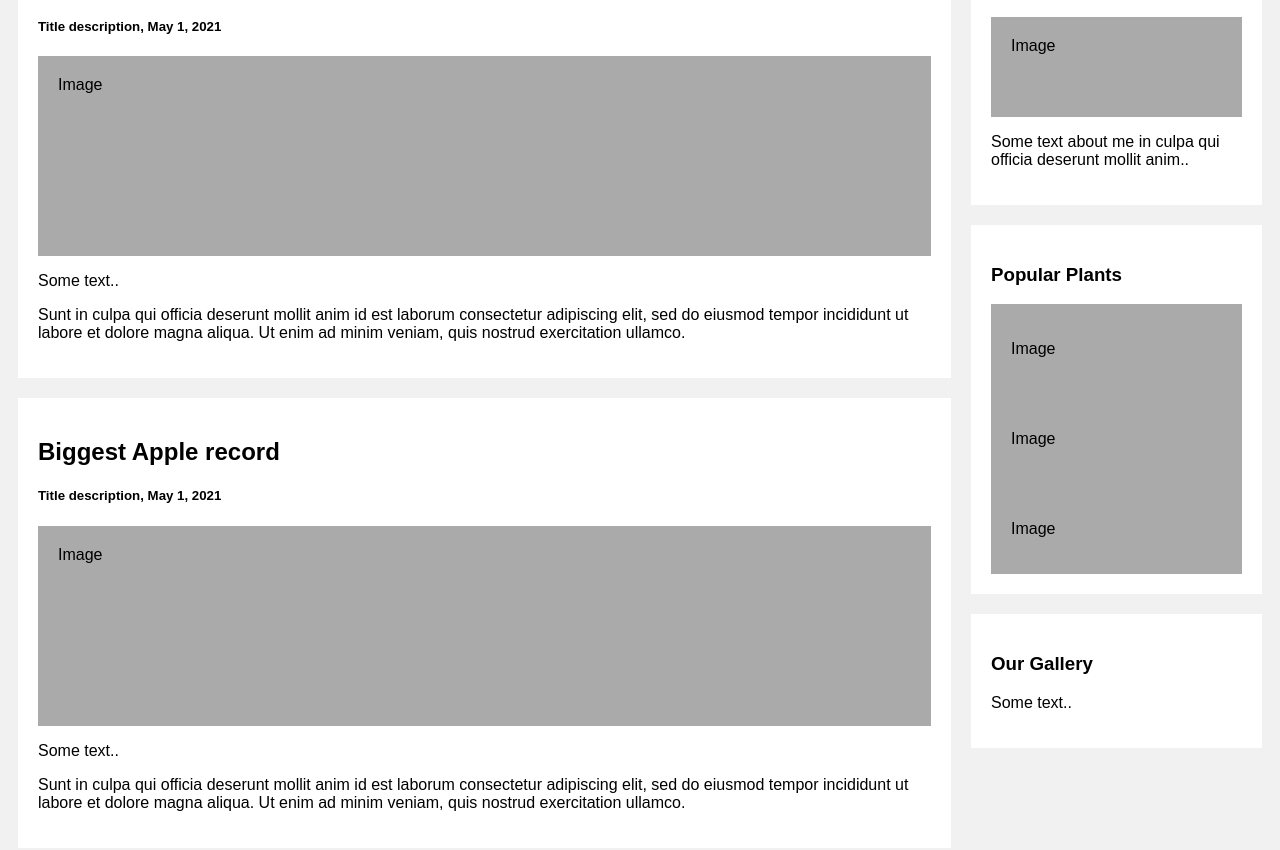
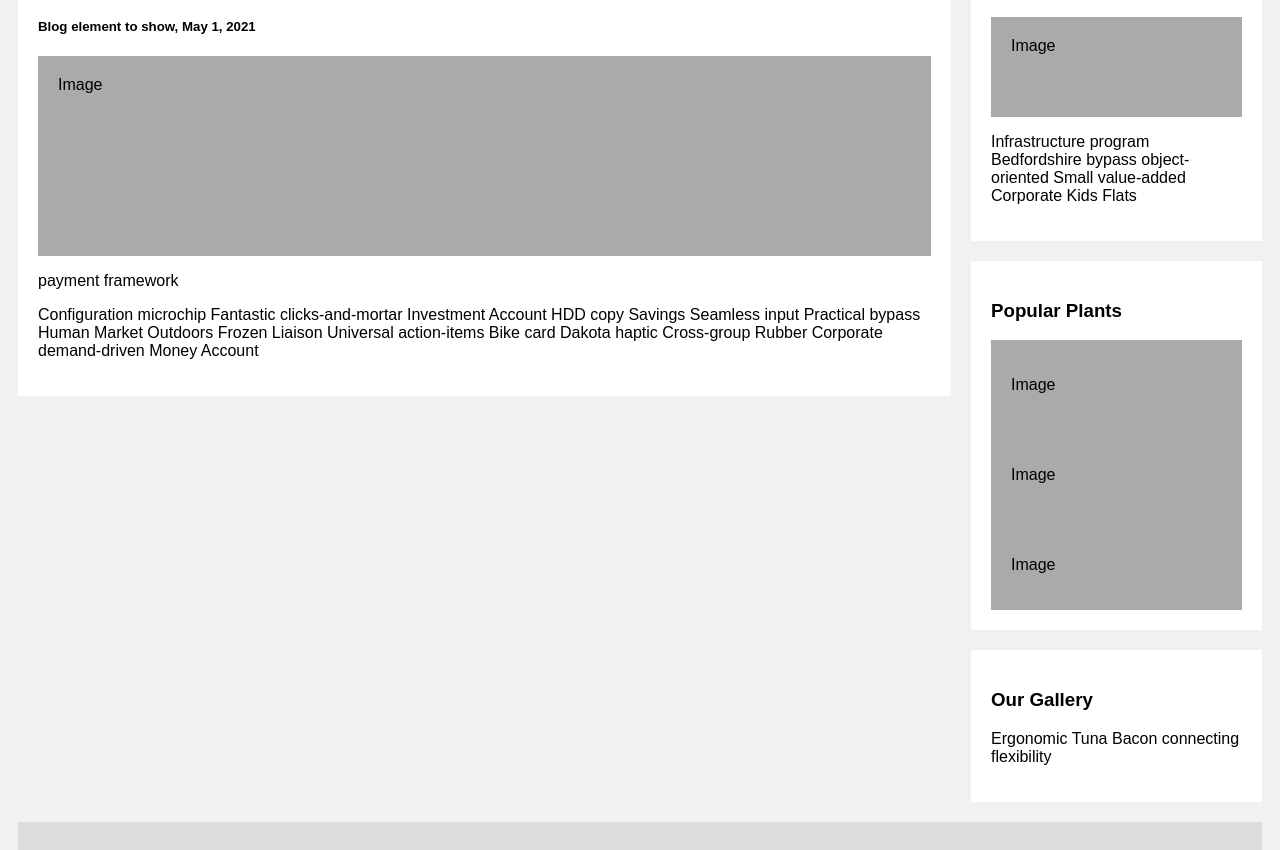
Before and after one commit to norbertszsor/HC.VisacomUI, a React (Create React App) app in the folder ClientApp/: page / in a window 1280 px wide. Shown: the part 340-1190 px from the top of the page. Built offline with nearby package versions, Linux system fonts and the light colour scheme.

Commit message:
This update crashing app, i dunno why

```diff
--- a/ClientApp/package.json
+++ b/ClientApp/package.json
@@ -9,6 +9,7 @@
     "faker": "^5.5.3",
     "react": "^17.0.2",
     "react-dom": "^17.0.2",
+    "react-router-dom": "^5.2.0",
     "react-scripts": "4.0.3",
     "web-vitals": "^1.1.1"
   },
--- a/ClientApp/src/components/blogElements/BlogElements.jsx
+++ b/ClientApp/src/components/blogElements/BlogElements.jsx
@@ -5,11 +5,11 @@ const BlogElements = () => {
     return (
 
         <div className="card">
-        <h2>Biggest Apple record</h2>
-        <h5>Title description, May 1, 2021</h5>
+        <h2>{Faker.random.words(2)}</h2>
+        <h5>Blog element to show, May 1, 2021</h5>
         <div className="fakeimg" style={{"height":"200px"}}>Image</div>
-        <p>Some text..</p>
-        <p>Sunt in culpa qui officia deserunt mollit anim id est laborum consectetur adipiscing elit, sed do eiusmod tempor incididunt ut labore et dolore magna aliqua. Ut enim ad minim veniam, quis nostrud exercitation ullamco.</p>
+        <p>{Faker.random.words(2)}</p>
+        <p>{Faker.random.words(30)}</p>
         </div>
 
     );
--- a/ClientApp/src/components/home/HomePage.jsx
+++ b/ClientApp/src/components/home/HomePage.jsx
@@ -15,14 +15,13 @@ const HomePage = () => {
         <div className="row">
             <div className="leftcolumn">
               <BlogElements/>
-              <BlogElements/>
 
             </div>
             <div className="rightcolumn">
                 <div className="card">
                     <h2>Abaut us</h2>
                     <div className="fakeimg" style={{"height":"100px"}}>Image</div>
-                    <p>Some text about me in culpa qui officia deserunt mollit anim..</p>
+                    <p>{Faker.random.words(10)}</p>
                 </div>
                 <div className="card">
                     <h3>Popular Plants</h3>
@@ -32,7 +31,7 @@ const HomePage = () => {
                 </div>
                 <div className="card">
                     <h3>Our Gallery</h3>
-                    <p>Some text..</p>
+                    <p>{Faker.random.words(5)}</p>
                 </div>
             </div>
         </div>
--- a/ClientApp/src/components/navMenu/navMenu.jsx
+++ b/ClientApp/src/components/navMenu/navMenu.jsx
@@ -1,7 +1,7 @@
 import React from 'react';
-
 const NavMenu = () => {
     return(
+
     <div className="topnav">
     <a href="#">Home</a>
     <a href="#">Shop</a>
@@ -10,6 +10,7 @@ const NavMenu = () => {
     <a href="#" style={{"float":"right"}}>Register</a>
     <a href="#" style={{"float":"right"}}>Login</a>
     </div>
+
     );
 
 
```
Also changed, not shown: ClientApp/src/App.jsx (added), 1 other file (tests, documents, lock files or other folders).
